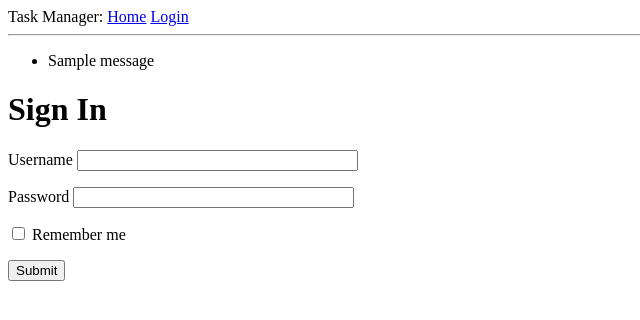
After one commit to joaquinauc/task-manager, a Flask app: template app/templates/login.html in a window 1280 px wide. The commit adds this page. Shown: the top 320 px of the page, without its empty margins (0-640 px from the left). Run offline with Flask 3, Linux system fonts and the light colour scheme; the template is opened without the code that fills it: most values are stand-ins (such as "Sample title", 1, 10 or a date in 2020); one stand-in notice (Sample message) is shown; form fields are guessed from the names that the template uses.

Commit message:
add login template and its respective login url to the base template

```diff
--- a/app/templates/base.html
+++ b/app/templates/base.html
@@ -10,8 +10,20 @@
     {% endif %}
 </head>
 <body>
-    <div>Task Manager: <a href="/index">Home</a></div>
+    <div>Task Manager:
+        <a href="{{ url_for('index') }}">Home</a>
+        <a href="{{ url_for('login') }}">Login</a>
+    </div>
     <hr>
+    {% with messages = get_flashed_messages() %}
+    {% if messages %}
+    <ul>
+        {% for message in messages %}
+        <li>{{ message }}</li>
+        {% endfor %}
+    </ul>
+    {% endif %}
+    {% endwith %}
     {% block content %}{% endblock %}
 </body>
 </html>
--- /dev/null
+++ b/app/templates/login.html
@@ -0,0 +1,24 @@
+{% extends "base.html" %}
+
+{% block content %}
+    <h1>Sign In</h1>
+    <form action="" method="post" novalidate>
+        {{ form.hidden_tag() }}
+        <p>
+            {{ form.username.label }}
+            {{ form.username(size=32) }}
+            {% for error in form.username.errors %}
+            <span style="color: red;">[{{ error }}]</span>
+            {% endfor %}
+        </p>
+        <p>
+            {{ form.password.label }}
+            {{ form.password(size=32) }}
+            {% for error in form.password.errors %}
+            <span style="color: red;">[{{ error }}]</span>
+            {% endfor %}
+        </p>
+        <p>{{ form.remember_me() }} {{ form.remember_me.label }}</p>
+        <p>{{ form.submit() }}</p>
+    </form>
+{% endblock %}
```
